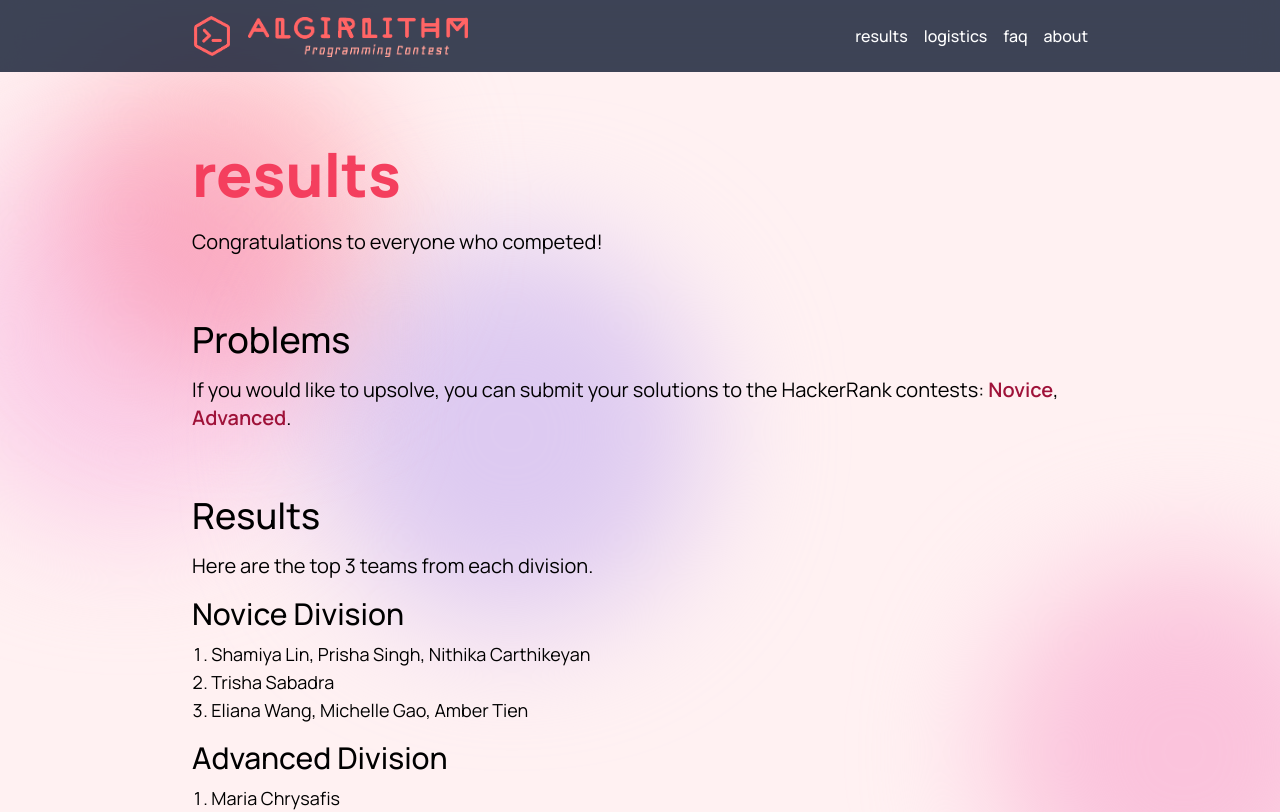
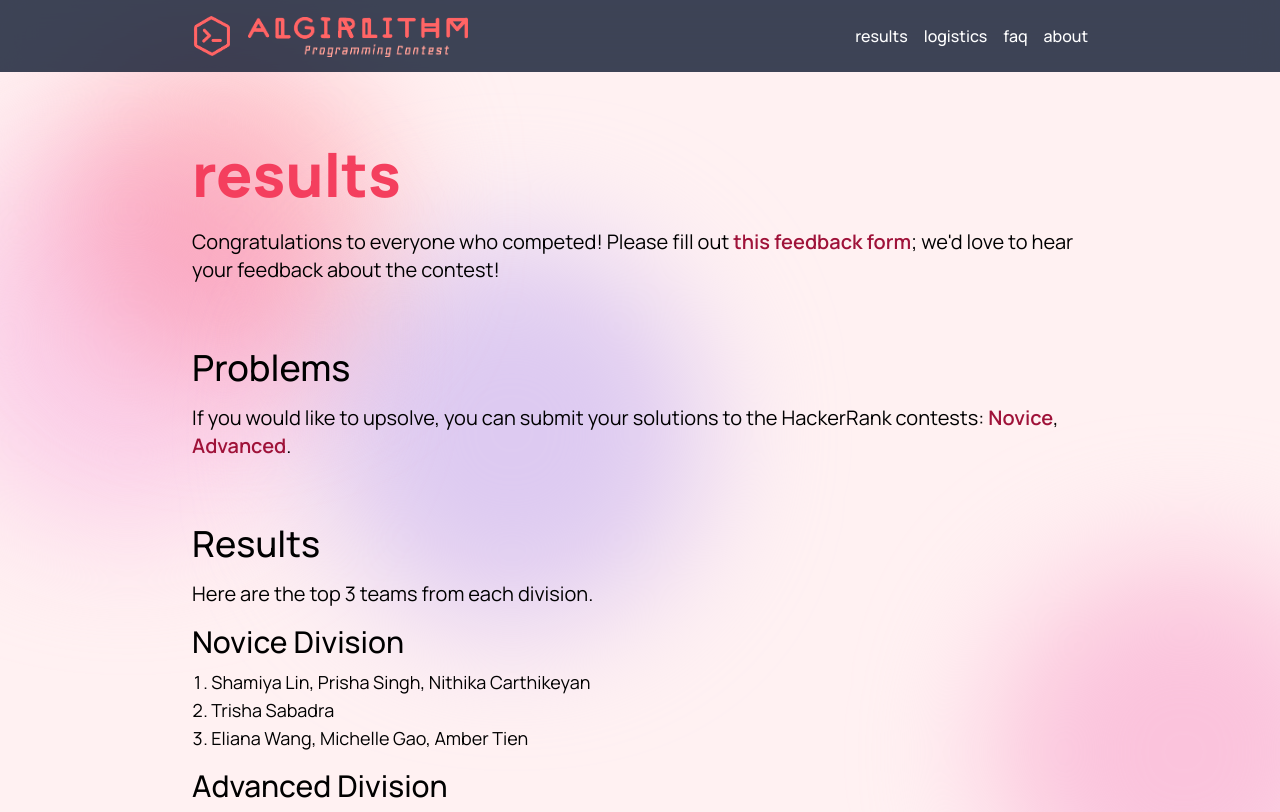
Before and after one commit to maggie-j-liu/algirlithm, a Next.js app: page /results in a window 1280 px wide. Shown: the top 812 px of the page. Built offline with nearby package versions, Linux system fonts and the light colour scheme.

Commit message:
add feedback form

```diff
--- a/pages/results.jsx
+++ b/pages/results.jsx
@@ -10,7 +10,18 @@ const Results = () => {
       <div className={"relative"}>
         <Section>
           <Title>results</Title>
-          <p className={"mt-6"}>Congratulations to everyone who competed!</p>
+          <p className={"mt-6"}>
+            Congratulations to everyone who competed! Please fill out{" "}
+            <a
+              href="https://forms.gle/qKgkVmg7cmpKLAW36"
+              target="_blank"
+              rel="noreferrer"
+              className="link"
+            >
+              this feedback form
+            </a>
+            ; we'd love to hear your feedback about the contest!
+          </p>
         </Section>
         <Section>
           <Subtitle>Problems</Subtitle>
```
